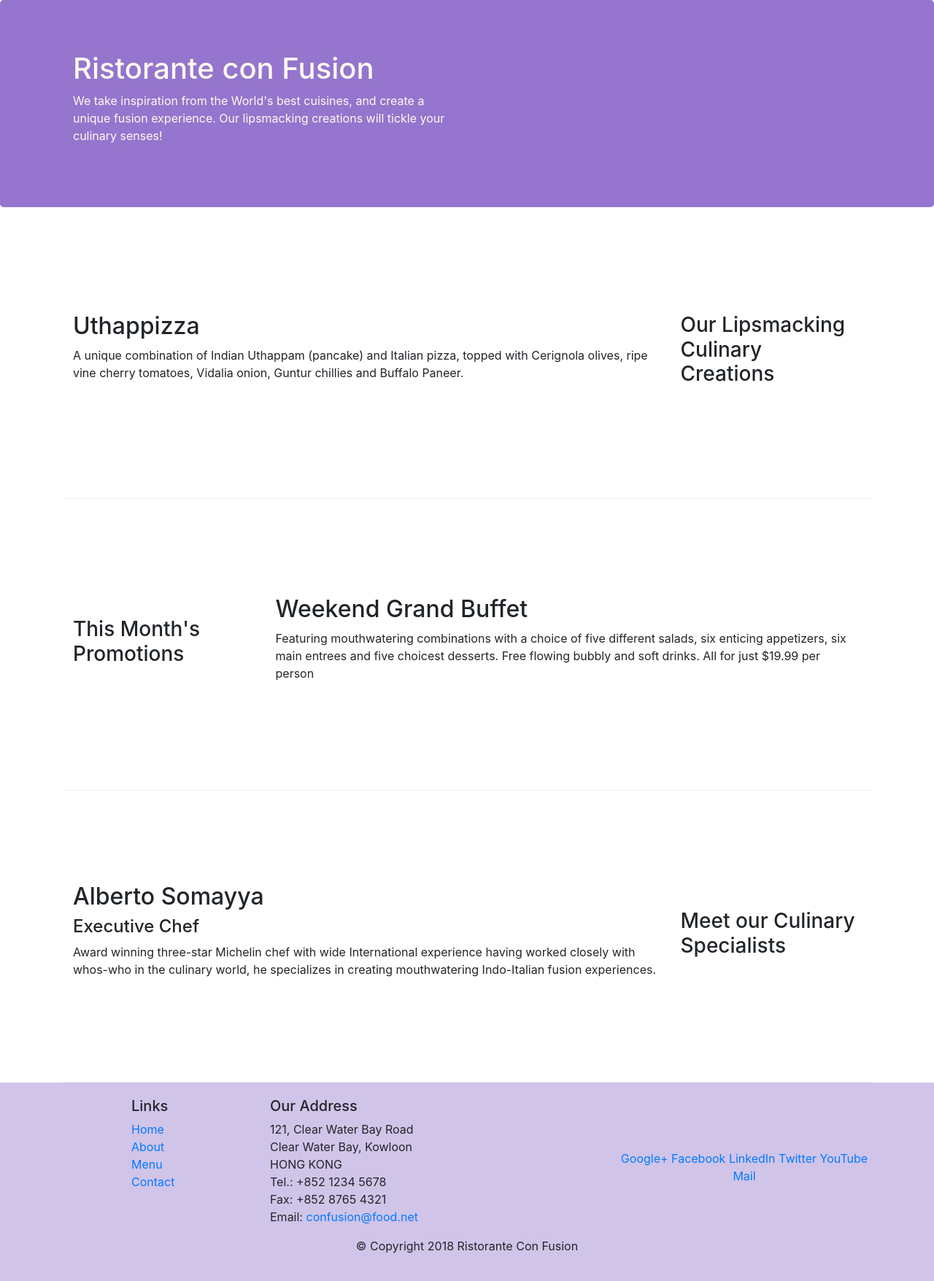
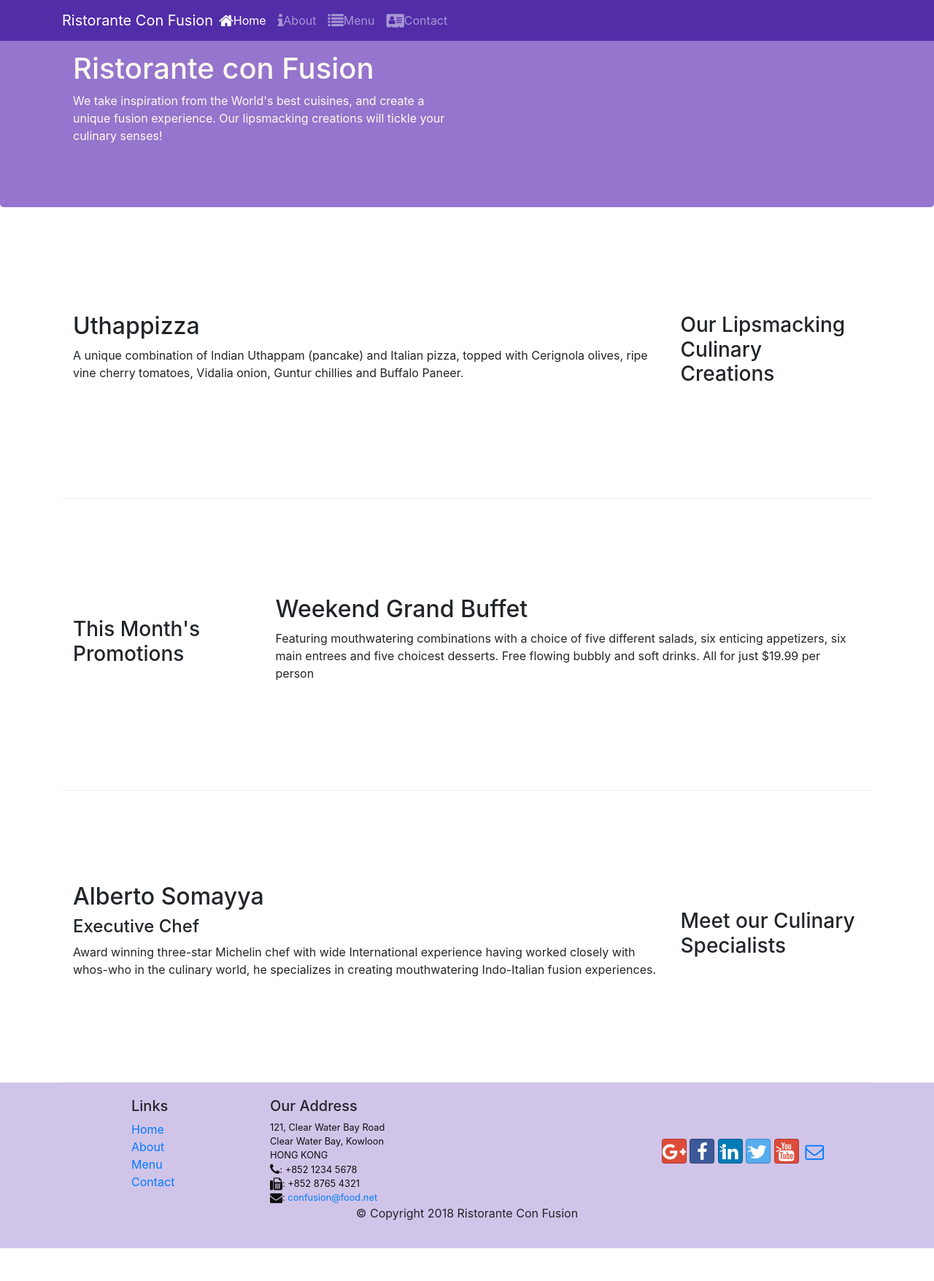
Before and after one commit to dilnozacs/bootstrap, a website: page index.html in a window 1280 px wide. Shown: the whole page at 73% size. After the commit the page ends 1711 px from the top, so only its background shows below. Drawn offline with nearby package versions, Linux system fonts and the light colour scheme.

Commit message:
Icon fonts and nav-bar breadcrumbs

```diff
--- a/css/styles.css
+++ b/css/styles.css
@@ -22,8 +22,17 @@
   color: floralwhite;
 }
 
-.address {
+address {
   font-size: 80%;
   margin: 0px;
   color: #0f0f0f;
 }
+
+body {
+  padding: 50px, 0px, 0px, 0px;
+  z-index: 0;
+}
+
+.navbar-dark {
+  background-color: #512da8;
+}
--- a/index.html
+++ b/index.html
@@ -15,10 +15,43 @@
       href="node_modules/bootstrap/dist/css/bootstrap.min.css"
     />
     <link rel="stylesheet" href="css/styles.css" />
+
+    <!-- Links for font awesome and bootstrap-social -->
+    <link rel="stylesheet" href="node_modules/font-awesome/css/font-awesome.min.css">
+    <link rel="stylesheet" href="node_modules/bootstrap-social/bootstrap-social.css">
+
     <title>Ristorante Con Fusion</title>
   </head>
 
   <body>
+    <nav class="navbar navbar-dark navbar-expand-sm fixed-top">
+      <div class="container">
+        <button
+          class="navbar-toggler"
+          type="button"
+          data-toggle="collapse"
+          data-target="#Navbar"
+        >
+          <span class="navbar-toggler-icon"></span>
+        </button>
+        <a class="navbar-brand mr-auto" style="color:white" href="#"
+          >Ristorante Con Fusion </a>
+
+          <div class="collapse navbar-collapse" id="Navbar">
+            <ul class="navbar-nav mr-auto">
+              <li class="nav-item active">
+                <a class="nav-link" href="#"> <span class="fa fa-home fa-lg"></span>Home</a>
+              </li>
+              <li class="nav-item">
+                <a class="nav-link" href="./aboutus.html"><span class="fa fa-info fa-lg"></span>About</a>
+              </li>
+              <li class="nav-item"><a class="nav-link" href="#"><span class="fa fa-list fa-lg"></span>Menu</a></li>
+              <li class="nav-item"><a class="nav-link" href="#"> <span class="fa fa-address-card fa-lg"></span>Contact</a></li>
+            </ul>
+          </div>
+        </a>
+      </div>
+    </nav>
     <header class="jumbotron">
       <div class="container">
         <div class="row row-header">
@@ -42,7 +75,7 @@
         </div>
         <div class="col col-sm order-sm-first col-md">
           <h2>Uthappizza</h2>
-          <p>
+          <p class="d-none d-sm-block">
             A unique combination of Indian Uthappam (pancake) and Italian pizza,
             topped with Cerignola olives, ripe vine cherry tomatoes, Vidalia
             onion, Guntur chillies and Buffalo Paneer.
@@ -56,7 +89,7 @@
         </div>
         <div class="col col-sm col-md">
           <h2>Weekend Grand Buffet</h2>
-          <p>
+          <p class="d-none d-sm-block">
             Featuring mouthwatering combinations with a choice of five different
             salads, six enticing appetizers, six main entrees and five choicest
             desserts. Free flowing bubbly and soft drinks. All for just $19.99
@@ -72,7 +105,7 @@
         <div class="col col-sm order-sm-first col-md">
           <h2>Alberto Somayya</h2>
           <h4>Executive Chef</h4>
-          <p>
+          <p class="d-none d-sm-block">
             Award winning three-star Michelin chef with wide International
             experience having worked closely with whos-who in the culinary
             world, he specializes in creating mouthwatering Indo-Italian fusion
@@ -89,7 +122,7 @@
             <h5>Links</h5>
             <ul class="list-unstyled">
               <li><a href="#">Home</a></li>
-              <li><a href="#">About</a></li>
+              <li><a href="./aboutus.html">About</a></li>
               <li><a href="#">Menu</a></li>
               <li><a href="#">Contact</a></li>
             </ul>
@@ -100,19 +133,26 @@
               121, Clear Water Bay Road<br />
               Clear Water Bay, Kowloon<br />
               HONG KONG<br />
-              Tel.: +852 1234 5678<br />
-              Fax: +852 8765 4321<br />
-              Email: <a href="mailto:confusion@food.net">confusion@food.net</a>
+              <i class="fa fa-phone fa-lg"></i>: +852 1234 5678<br>
+              <i class="fa fa-fax fa-lg"></i>: +852 8765 4321<br>
+              <i class="fa fa-envelope fa-lg"></i>:
+                <a href="mailto:confusion@food.net">confusion@food.net</a>
             </address>
           </div>
           <div class="col-12 col-sm-4 align-self-center">
             <div class="text-center">
-              <a href="http://google.com/+">Google+</a>
-              <a href="http://www.facebook.com/profile.php?id=">Facebook</a>
-              <a href="http://www.linkedin.com/in/">LinkedIn</a>
-              <a href="http://twitter.com/">Twitter</a>
-              <a href="http://youtube.com/">YouTube</a>
-              <a href="mailto:">Mail</a>
+                <a class="btn btn-social-icon btn-google" href="http://google.com/+">
+                  <i class="fa fa-google-plus"></i></a>
+                <a class="btn btn-social-icon btn-facebook" href="http://www.facebook.com/profile.php?id=">
+                  <i class="fa fa-facebook"></i></a>
+                <a class="btn btn-social-icon btn-linkedin" href="http://www.linkedin.com/in/">
+                  <i class="fa fa-linkedin"></i>></a>
+                <a class="btn btn-social-icon btn-twitter" href="http://twitter.com/">
+                  <i class="fa fa-twitter"></i>></a>
+                <a class="btn btn-social-icon btn-google" href="http://youtube.com/">
+                  <i class="fa fa-youtube"></i>></a>
+                <a class="btn btn-social-icon" href="mailto:">
+                  <i class="fa fa-envelope-o"></i></a>
             </div>
           </div>
         </div>
--- a/package.json
+++ b/package.json
@@ -15,6 +15,8 @@
   },
   "dependencies": {
     "bootstrap": "^4.0.0",
+    "bootstrap-social": "^5.1.1",
+    "font-awesome": "^4.7.0",
     "jquery": "^3.3.1",
     "popper.js": "^1.12.9"
   }
```
Also changed, not shown: 2 other files.
